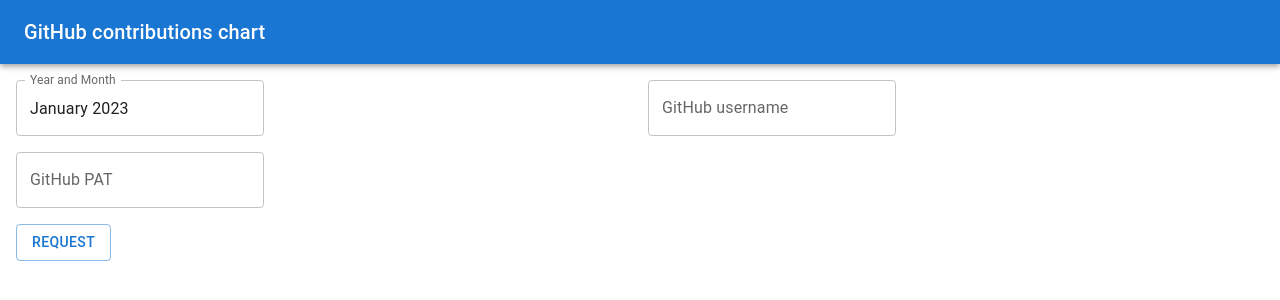
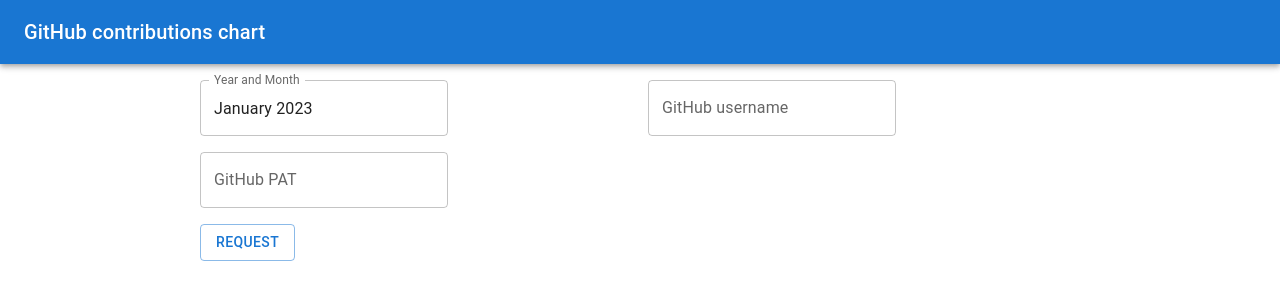
Before and after one commit to koji-1009/github-contribution-charts, a React (Create React App) app: page / in a window 1280 px wide. Shown: the top 300 px of the page. Built offline with nearby package versions, Linux system fonts and the light colour scheme.

Commit message:
Add mui breakpoint

```diff
--- a/src/App.tsx
+++ b/src/App.tsx
@@ -2,7 +2,8 @@ import { AdapterDateFns } from "@mui/x-date-pickers/AdapterDateFns";
 import { LocalizationProvider } from "@mui/x-date-pickers/LocalizationProvider";
 import { Contributions } from "./components/Contributions";
 import { TopAppBar } from "./components/TopAppBar";
-import { styled, CssBaseline } from "@mui/material";
+import { CssBaseline } from "@mui/material";
+import { RootBody } from "./components/RootBody";
 
 function App() {
   return (
@@ -18,8 +19,4 @@ function App() {
   );
 }
 
-const RootBody = styled("div")(({ theme }) => ({
-  padding: theme.spacing(2),
-}));
-
 export default App;
--- /dev/null
+++ b/src/components/RootBody.tsx
@@ -0,0 +1,47 @@
+import { useCallback, useLayoutEffect, useRef, useState } from "react";
+import { Box } from "@mui/material";
+
+export function RootBody(props: { children: React.ReactNode }) {
+  const ref = useRef<HTMLDivElement>();
+  const setRef = useCallback((node: HTMLDivElement) => {
+    ref.current = node;
+  }, []);
+
+  const [width, setWidth] = useState(0);
+
+  useLayoutEffect(() => {
+    const observer = new ResizeObserver((entries) => {
+      setWidth(entries[0].contentRect.width);
+    });
+
+    if (ref.current) {
+      observer.observe(ref.current);
+    }
+
+    return () => {
+      ref.current && observer.unobserve(ref.current);
+    };
+  }, []);
+
+  return (
+    <div ref={setRef}>
+      {width < 600 ? (
+        <Box marginX={2} marginY={2}>
+          {props.children}
+        </Box>
+      ) : width < 906 ? (
+        <Box marginX={4} marginY={2}>
+          {props.children}
+        </Box>
+      ) : width < 1240 ? (
+        <Box alignItems={"center"} width={840} marginX={"auto"} marginY={2}>
+          {props.children}
+        </Box>
+      ) : (
+        <Box marginX={25} marginY={2}>
+          {props.children}
+        </Box>
+      )}
+    </div>
+  );
+}
```
